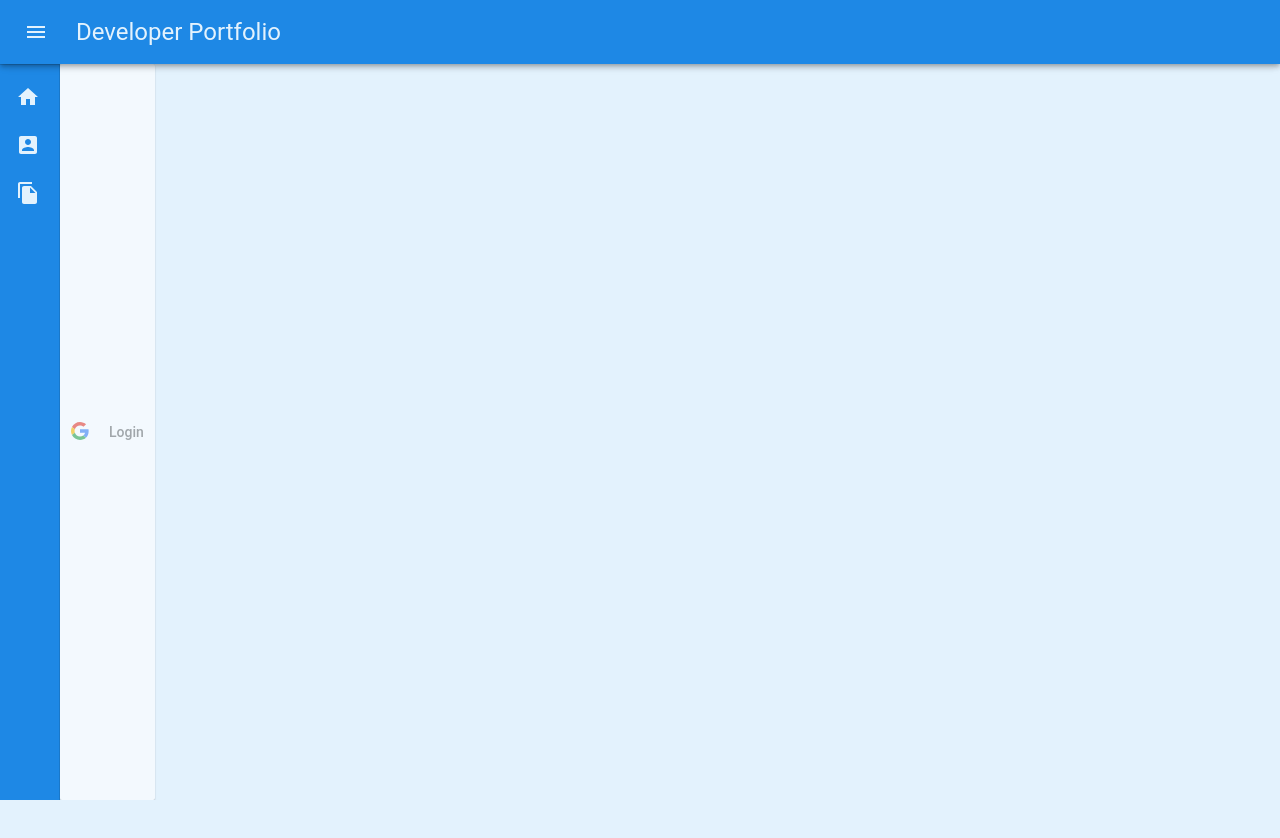
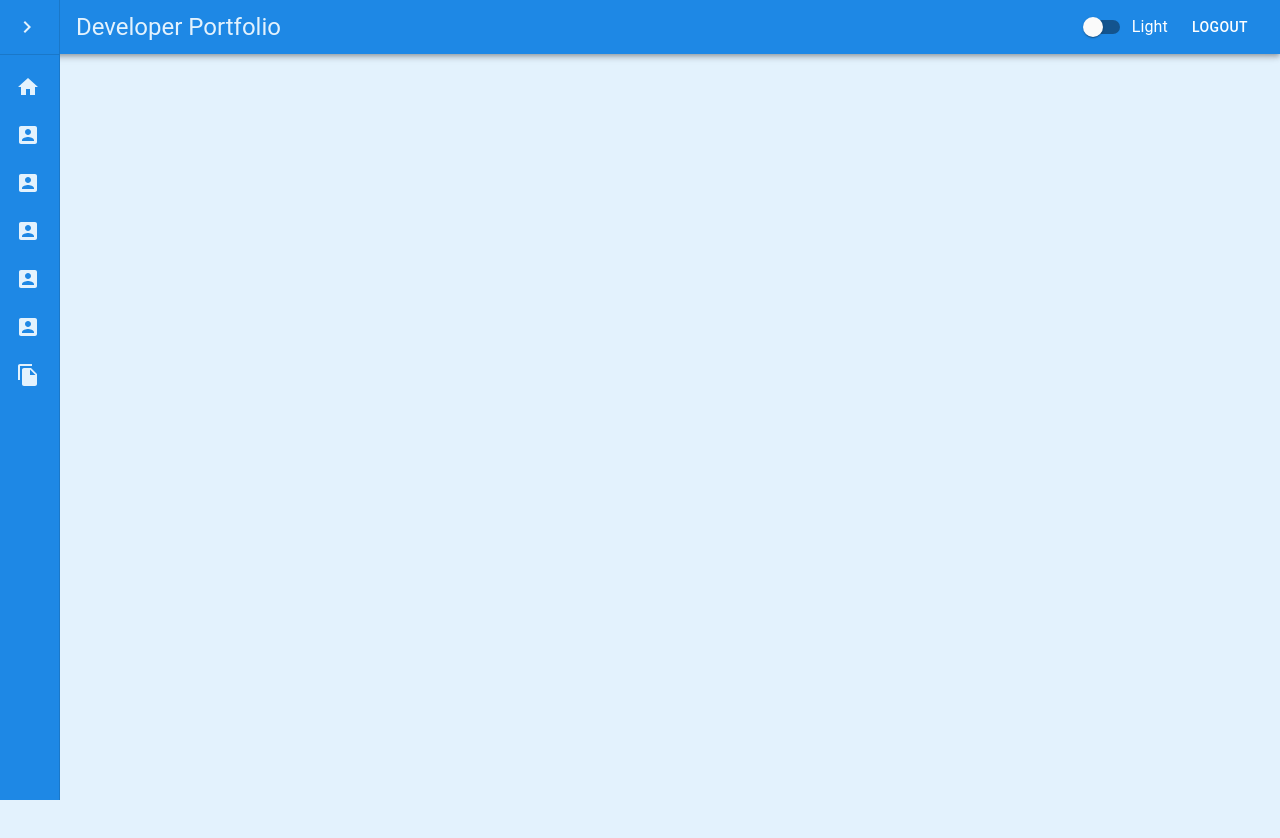
Before and after one commit to himanshuMaheshwari2311/Developer-Portfolio-Front-End, a React (Create React App) app: page /login in a window 1280 px wide. Shown: the top 838 px of the page. Before the commit the page ends 800 px from the top, so only its background shows below. Built offline with nearby package versions, Linux system fonts and the light colour scheme; sample sign-in values are in the browser's storage; the HTML template or start-up script is replaced by a standard one.

Commit message:
Pushing latest changes

```diff
--- a/src/components/Body.tsx
+++ b/src/components/Body.tsx
@@ -7,24 +7,25 @@ import Home from './Home'
 import { makeStyles } from '@material-ui/core/styles';
 import clsx from 'clsx';
 import ProfileIcons from './account/ProfileIcons'
+import LandingPage from './LandingPage'
 
 const useStyles = makeStyles(theme => ({
-  root:{
-    widht:'100%',
+  root: {
+    widht: '100%',
     height: '100%'
   },
   mainContent: {
-    overflowX:'hidden',
+    overflowX: 'hidden',
     position: 'relative',
-    display:'flex',
+    display: 'flex',
     [theme.breakpoints.down('xs')]: {
-    marginTop : '54px',
+      marginTop: '54px',
       height: 'calc(100vh - 54px)'
-    } ,
+    },
     [theme.breakpoints.up('sm')]: {
-    marginTop : '64px',
+      marginTop: '64px',
       height: 'calc(100vh - 64px)'
-    } ,
+    },
   },
   content: {
     flexGrow: 1,
@@ -52,15 +53,20 @@ const Body: React.FC<any> = ({ user, setUser, open, setOpen }) => {
   return (
     <div className={styles.root} >
       {userId === null ? null : <Sidebar open={open} setOpen={setOpen} />}
-        <div className={clsx(styles.mainContent,{
+      <div className={clsx(styles.mainContent, {
         [styles.contentShift]: open,
-        })} style={{  marginLeft: user !== '' ? (open ? '240px' : '60px') : '0px' }}>
+      })} style={{ marginLeft: user !== '' ? (open ? '240px' : '60px') : '0px' }}>
         <Switch>
           <Route exact path={["/", "/home", '/dashboard']}>
+            {userId !== null ?
               <Dashboard />
+              :
+              <LandingPage />
+            }
           </Route>
           <Route exact path="/login">
-            <Login setUser={setUser} />
+            {/* <Login setUser={setUser} /> */}
+            <LandingPage/>
           </Route>
           <Route exact path="/profile">
             <ProfileIcons />
--- /dev/null
+++ b/src/components/LandingPage.tsx
@@ -0,0 +1,44 @@
+import React from 'react';
+import { withRouter } from 'react-router-dom';
+import { Grid, makeStyles, Card, CardHeader, IconButton } from '@material-ui/core';
+import { FontAwesomeIcon } from '@fortawesome/react-fontawesome';
+import { faGithub } from '@fortawesome/free-brands-svg-icons';
+
+const useStyles = makeStyles(theme => ({
+    root: {
+        display: 'flex',
+        flexGrow: 1,
+    },
+    iconStyle: {
+        fontSize: "36px",
+    },
+    gridContainer: {
+        margin: "5px",
+    },
+    cardStyle: {
+        background: "#fff",
+    },
+    cardCategory: {
+        color: theme.palette.primary.main,
+        margin: "0",
+        fontSize: "12px",
+        marginTop: "0",
+        paddingTop: "10px",
+        marginBottom: "0"
+    },
+}));
+
+const LandingPage: React.FC = () => {
+    const classes = useStyles();
+    return (
+        <div className={classes.root}>
+            <Grid container className={classes.gridContainer}>
+                <Grid item xs={12} sm={12} md={12}>
+
+                </Grid>
+            </Grid>
+        </div>
+    );
+}
+
+export default withRouter(LandingPage);
--- a/src/components/Login.tsx
+++ b/src/components/Login.tsx
@@ -6,9 +6,8 @@ import { withRouter } from 'react-router-dom';
 const Login: React.FC<any> = ({ setUser, history }) => {
 
     useEffect(() => {
-        console.log("Super log :: ",localStorage.getItem("userId"))
         if (localStorage.getItem("userId") != null) {
-            history.push("/");
+            history.push("/dashboard");
         }
     })
 
--- a/src/components/dashboard/Dashboard.tsx
+++ b/src/components/dashboard/Dashboard.tsx
@@ -34,6 +34,7 @@ const useStyles = makeStyles(theme => ({
 
 const Dashboard: React.FC = () => {
     const classes = useStyles();
+
     return (
         <div className={classes.root}>
             <Grid container justify="center" alignContent="center" spacing={3} className={classes.gridContainer}>
--- a/src/components/sidebar/Sidebar.tsx
+++ b/src/components/sidebar/Sidebar.tsx
@@ -80,6 +80,18 @@ const useStyles = makeStyles((theme: Theme) =>
             justifyContent: 'flex-end',
             padding: theme.spacing(0, 1),
             ...theme.mixins.toolbar,
+            [theme.breakpoints.up('lg')]: {
+                minHeight: '54px',
+            },
+            [theme.breakpoints.up('xs')]: {
+                minHeight: '46px',
+            },
+            [theme.breakpoints.up('sm')]: {
+                minHeight: '54px',
+            },
+            [theme.breakpoints.up('md')]: {
+                minHeight: '54px',
+            },
         },
         content: {
             flexGrow: 1,
@@ -128,14 +140,14 @@ const Sidebar: React.FC<any> = ({ open, setOpen, user, setUser, history }) => {
                 >
                     <div className={classes.toolbar}>
                         <IconButton onClick={handleDrawerClose} >
-                            {open ? <ChevronLeftIcon className={classes.iconButton}/> : <ChevronRightIcon className={classes.iconButton}/>}
+                            {open ? <ChevronLeftIcon className={classes.iconButton} /> : <ChevronRightIcon className={classes.iconButton} />}
                         </IconButton>
                     </div>
                     <Divider />
                     <List >
-                        {[{ label: 'Dashboard', component: <HomeIcon className={classes.iconButton}/>, route: '/dashboard' }, { label: 'Account', component: <AccountBoxIcon className={classes.iconButton}/>, route: '/account' }, { label: 'Profile', component: <FileCopyIcon className={classes.iconButton}/>, route: '/profile' }].map((listItem, index) => (
+                        {[{ label: 'Dashboard', component: <HomeIcon className={classes.iconButton} />, route: '/dashboard' }, { label: 'Accounts', component: <AccountBoxIcon className={classes.iconButton} />, route: '/account' }, { label: 'Github', component: <AccountBoxIcon className={classes.iconButton} />, route: '/github' }, { label: 'Stackoverflow', component: <AccountBoxIcon className={classes.iconButton} />, route: '/stackoverflow' }, { label: 'LinkedIn', component: <AccountBoxIcon className={classes.iconButton} />, route: '/linkedin' }, { label: 'Medium', component: <AccountBoxIcon className={classes.iconButton} />, route: '/medium' }, { label: 'Profile', component: <FileCopyIcon className={classes.iconButton} />, route: '/profile' }].map((listItem, index) => (
                             <ListItem button key={index} >
-                                <ListItemIcon onClick={() => { route(listItem.route) } }>{listItem.component}</ListItemIcon>
+                                <ListItemIcon onClick={() => { route(listItem.route) }}>{listItem.component}</ListItemIcon>
                                 <ListItemText primary={listItem.label} color="inherit" />
                             </ListItem>
                         ))}
--- a/src/shared/Header.tsx
+++ b/src/shared/Header.tsx
@@ -1,12 +1,14 @@
 import AppBar from '@material-ui/core/AppBar';
 import IconButton from '@material-ui/core/IconButton';
-import { createStyles, makeStyles, Theme } from '@material-ui/core/styles';
+import { createStyles, makeStyles, Theme, fade } from '@material-ui/core/styles';
 import Toolbar from '@material-ui/core/Toolbar';
 import Typography from '@material-ui/core/Typography';
 import MenuIcon from '@material-ui/icons/Menu';
 import clsx from 'clsx';
 import React from 'react';
 import { withRouter } from 'react-router-dom';
+import { FormGroup, FormControlLabel, Switch, Button } from '@material-ui/core';
+import Login from '../components/Login';
 
 const drawerWidth = 240;
 
@@ -38,23 +40,24 @@ const useStyles = makeStyles((theme: Theme) =>
       color: theme.palette.secondary.main,
     },
     typography: {
+      flex: 1,
       color: theme.palette.secondary.main,
     },
     toolBar: {
       backgroundColor: theme.palette.primary.main,
       [theme.breakpoints.up('lg')]: {
-        minHeight: '64px',
+        minHeight: '54px',
       },
       [theme.breakpoints.up('xs')]: {
-        minHeight: '56px',
+        minHeight: '46px',
       },
       [theme.breakpoints.up('sm')]: {
-        minHeight: '64px',
+        minHeight: '54px',
       },
       [theme.breakpoints.up('md')]: {
-        minHeight: '64px',
+        minHeight: '54px',
       },
-    }
+    },
   })
 );
 
@@ -68,13 +71,13 @@ const Header: React.FC<any> = ({ user, setUser, open, setOpen }) => {
 
   return (
     <div className={classes.root}>
-      <AppBar position="fixed"
+      <AppBar position="static"
         className={clsx(classes.appBar, {
           [classes.appBarShift]: open,
         })}
       >
         <Toolbar className={classes.toolBar} variant="dense">
-          { user !== '' ?
+          {user !== '' ?
             <IconButton
               aria-label="open drawer"
               onClick={handleDrawerOpen}
@@ -89,6 +92,19 @@ const Header: React.FC<any> = ({ user, setUser, open, setOpen }) => {
           <Typography variant="h5" className={classes.typography}>
             Developer Portfolio
           </Typography>
+          <FormGroup>
+            <FormControlLabel
+              control={<Switch  aria-label="login switch" />}
+              label={'Light'}
+            />
+          </FormGroup>
+          {user !== '' ?
+            <Button style={{color:"#fff"}}>Logout</Button>
+            :
+            <Login setUser={setUser}/>
+
+          }
+
         </Toolbar>
       </AppBar>
     </div>
```
Lines whose indentation alone changed are shown as unchanged.
